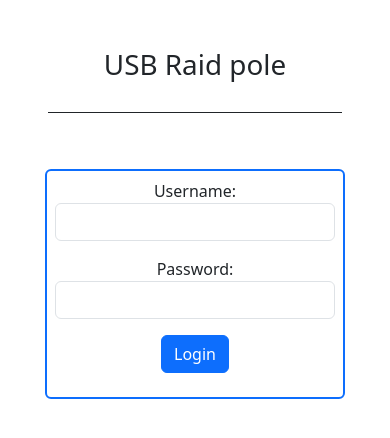
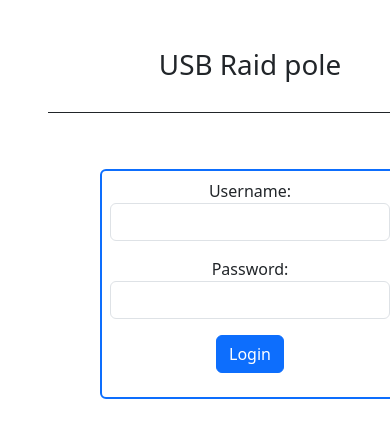
Before and after one commit to michalcz10/USB-RAID-pole, a PHP site: page / in a window 390 px wide; the page is wider, and only the part inside the window is pictured. Shown: the top 438 px of that part. Run offline with PHP 8.4, Linux system fonts and the light colour scheme.

```diff
--- a/Web/content/adminpanel.php
+++ b/Web/content/adminpanel.php
@@ -109,6 +109,9 @@ $result = $conn->query("SELECT uname, admin, defPath, delPer, downPer FROM users
         .form-check-label {
             margin-left: 0.5rem;
         }
+        body {
+                min-width: 950px;
+        }
     </style>
 </head>
 <body class="text-center">
--- a/Web/content/ftp/index.php
+++ b/Web/content/ftp/index.php
@@ -45,6 +45,9 @@
             .dropzone.dragover { background-color: #e0f7fa; }
             .action-buttons { margin-bottom: 15px; }
             .action-buttons button { margin-right: 10px; }
+            body {
+                min-width: 500px;
+            }
         </style>
     </head>
     <body class="text-center">
--- a/Web/index.php
+++ b/Web/index.php
@@ -31,6 +31,9 @@ if (empty($_SESSION)) {
                 -ms-flex: 0 0 300px;
                 flex: 0 0 300px;
                 min-width: 300px;
+            }
+            body {
+                min-width: 500px;
             }
         </style>
     </head>
```
Also changed, not shown: Web/content/notAuthorized.html (deleted, +0 -38 lines).
